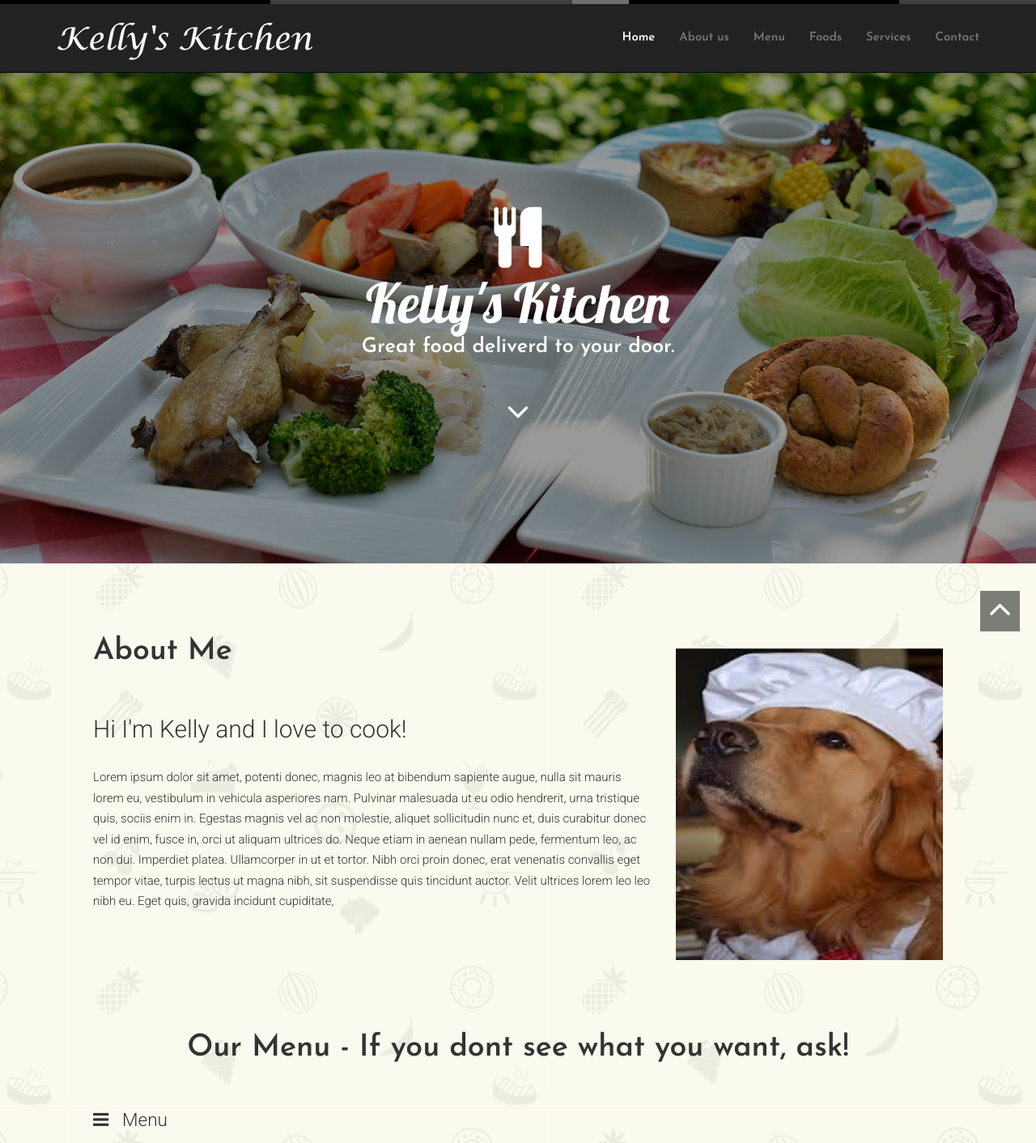
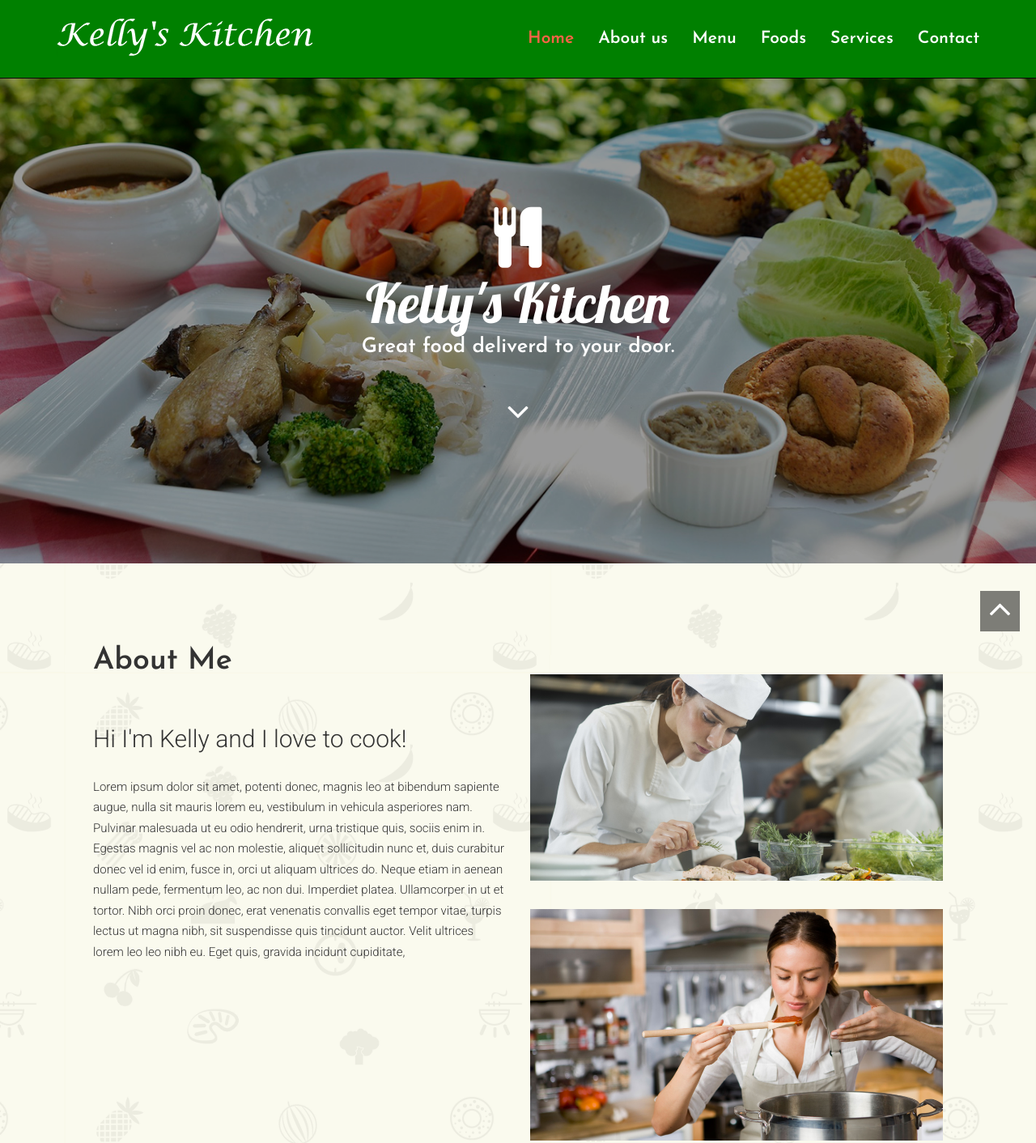
Before and after one commit to mmcdermott929/thebootstrapthemes-restaurant, a plain HTML site: page index.html in a window 1280 px wide. Shown: the top 1412 px of the page at 81% size. Drawn offline with Linux system fonts and the light colour scheme; some packages are replaced by stand-ins of ours.

Commit message:
multiple CSS and HTML changes

```diff
--- a/assets/style.css
+++ b/assets/style.css
@@ -60,7 +60,7 @@ p {
 }
 
 .spacer {
-  padding: 6em 0;
+  padding: 6.75em 0;
 }
 
 .btn {
@@ -116,14 +116,24 @@ p {
 }
 
 .navbar-fixed-top {
-  top: 5px;
+  top: -0px;
 }
 
 .navbar-inverse .navbar-nav>.active>a,
 .navbar-inverse .navbar-nav>.active>a:hover,
 .navbar-inverse .navbar-nav>.active>a:focus {
   background: none;
-  color: #fff;
+  color: tomato;
+  font-weight: 800;
+}
+
+.navbar-inverse .navbar-nav>li>a {
+    color: #fff;
+    font-weight: 500;
+}
+.navbar-inverse .navbar-nav>li>a:hover {
+    color: tomato;
+    font-weight: 800;
 }
 
 #head,
@@ -410,6 +420,7 @@ p {
     font-size: 0.6em;
     line-height: 1.5em;
   }
+
 }
 
 @media (max-width: 767px) {
@@ -480,6 +491,13 @@ p {
   .footer {
     padding-bottom: 2em;
   }
+
+}
+@media (min-width: 768px){
+.navbar-nav>li>a {
+    padding-top: 10px;
+    padding-bottom: 10px;
+}
 }
 /*end media queries*/
 
@@ -508,3 +526,9 @@ span.menu-item-name {
   max-height: 400px;
   padding-top: 35px;
 }
+.navbar-inverse {
+    background-color: green;
+}
+.navbar-inverse .navbar-collapse, .navbar-inverse .navbar-form {
+     font-size: 1.4em;
+}
--- a/index.html
+++ b/index.html
@@ -102,19 +102,20 @@
      <!--about-->
  <div id="about" class="container spacer about">
   <div class="row">
-  <div class="col-sm-8">
+  <div class="col-sm-6">
   <h2>About Me</h2>
   <h3>Hi I'm Kelly and I love to cook!</h3>
   <p>Lorem ipsum dolor sit amet, potenti donec, magnis leo at bibendum sapiente augue, nulla sit mauris lorem eu, vestibulum in vehicula asperiores nam. Pulvinar malesuada ut eu odio hendrerit, urna tristique quis, sociis enim in. Egestas magnis vel ac non molestie, aliquet sollicitudin nunc et, duis curabitur donec vel id enim, fusce in, orci ut aliquam ultrices do. Neque etiam in aenean nullam pede, fermentum leo, ac non dui. Imperdiet platea. Ullamcorper in ut et tortor. Nibh orci proin donec, erat venenatis convallis eget tempor vitae, turpis lectus ut magna nibh, sit suspendisse quis tincidunt auctor. Velit ultrices lorem leo leo nibh eu. Eget quis, gravida incidunt cupiditate, </p>
   </div>
       <div class="row grid team  wowload fadeInUpBig">
-      <div class=" col-sm-4 col-xs-6 ">
-        <figure class="effect-chico">
-          <img src="images/team/GR.jpg" alt="img01"  class="img-responsive about-pic" />
-          <figcaption>
-            <p><b>Kelly </b>
-              <br>Owner and Chief Chef</p>
-          </figcaption>
+      <div class=" col-sm-6 col-xs-12 ">
+        <figure >
+          <img src="images/team/o-FEMALE-CHEF-facebook.jpg" alt="img01"  class="img-responsive about-pic" />
+        </figure>
+      </div>
+      <div class=" col-sm-6 col-xs-12 ">
+        <figure >
+          <img src="images/team/Woman-cooking-pasta-sauce.jpg" alt="img01"  class="img-responsive about-pic" />
         </figure>
       </div>
 
@@ -159,17 +160,17 @@
             <div id="collapseOne" class="panel-collapse collapse" role="tabpanel">
               <div class="panel-body">
                 <div class="clearfix food-list">
-                  <p><span class="menu-item-name">Lunch Item - </span> Alcatra filet mignon jerky tri-tip fatback kielbasa tenderloin venison turkey tongue shankle. Beef brisket turkey, drumstick ham bacon filet mignon.Frankfurter short ribs brisket beef doner. Pastrami strip steak pork pork belly porchetta chicken.</p>
+                  <p><span class="menu-item-name">Lunch Item - </span> Alcatra filet mignon jerky tri-tip fatback kielbasa tenderloin venison turkey tongue shankle.</p>
                 </div>
                 <div class="clearfix food-list">
-                  <p><span class="menu-item-name">Lunch Item - </span> Alcatra filet mignon jerky tri-tip fatback kielbasa tenderloin venison turkey tongue shankle. Beef brisket turkey, drumstick ham bacon filet mignon.Frankfurter short ribs.</p>
+                  <p><span class="menu-item-name">Lunch Item - </span> Alcatra filet mignon jerky tri-tip fatback kielbasa tenderloin venison turkey tongue shankle.</p>
                 </div>
 
                 <div class="clearfix food-list">
-                  <p><span class="menu-item-name">Lunch Item - </span> Alcatra filet mignon jerky tri-tip fatback kielbasa tenderloin venison turkey tongue shankle. Beef brisket turkey, drumstick ham bacon filet mignon.Frankfurter short ribs brisket beef doner. Pastrami strip steak pork pork belly porchetta chicken.</p>
+                  <p><span class="menu-item-name">Lunch Item - </span> Alcatra filet mignon jerky tri-tip fatback kielbasa tenderloin venison turkey tongue shankle.</p>
                 </div>
                 <div class="clearfix food-list">
-                  <p><span class="menu-item-name">Lunch Item - </span> Alcatra filet mignon jerky tri-tip fatback kielbasa tenderloin venison turkey tongue shankle. Beef brisket turkey, drumstick ham bacon filet mignon.Frankfurter short ribs brisket beef doner. Pastrami strip steak pork pork belly porchetta chicken.</p>
+                  <p><span class="menu-item-name">Lunch Item - </span> Alcatra filet mignon jerky tri-tip fatback kielbasa tenderloin venison turkey tongue shankle.</p>
                 </div>
               </div>
             </div>
@@ -185,13 +186,13 @@
             <div id="collapseTwo" class="panel-collapse collapse" role="tabpanel">
               <div class="panel-body">
                 <div class="clearfix food-list">
-                  <p><span class="menu-item-name">Buffet Item - </span> Alcatra filet mignon jerky tri-tip fatback kielbasa tenderloin venison turkey tongue shankle. Beef brisket turkey, drumstick ham bacon filet mignon.Frankfurter short ribs brisket beef doner. Pastrami strip steak pork pork belly porchetta chicken.</p>
+                  <p><span class="menu-item-name">Buffet Item - </span> Alcatra filet mignon jerky tri-tip fatback kielbasa tenderloin venison turkey tongue shankle.</p>
                 </div>
                 <div class="clearfix food-list">
-                  <p><span class="menu-item-name">Buffet Item - </span> Alcatra filet mignon jerky tri-tip fatback kielbasa tenderloin venison turkey tongue shankle. Beef brisket turkey, drumstick ham bacon filet mignon.Frankfurter short ribs brisket beef doner. Pastrami strip steak pork pork belly porchetta chicken.</p>
+                  <p><span class="menu-item-name">Buffet Item - </span> Alcatra filet mignon jerky tri-tip fatback kielbasa tenderloin venison turkey tongue shankle.</p>
                 </div>
                 <div class="clearfix food-list">
-                  <p><span class="menu-item-name">Buffet Item - </span> Alcatra filet mignon jerky tri-tip fatback kielbasa tenderloin venison turkey tongue shankle. Beef brisket turkey, drumstick ham bacon filet mignon.Frankfurter short ribs brisket beef doner. Pastrami strip steak pork pork belly porchetta chicken.</p>
+                  <p><span class="menu-item-name">Buffet Item - </span> Alcatra filet mignon jerky tri-tip fatback kielbasa tenderloin venison turkey tongue shankle. </p>
                 </div>
               </div>
             </div>
```
Also changed, not shown: images/team/Woman-cooking-pasta-sauce.jpg (added), images/team/o-FEMALE-CHEF-facebook.jpg (added).
